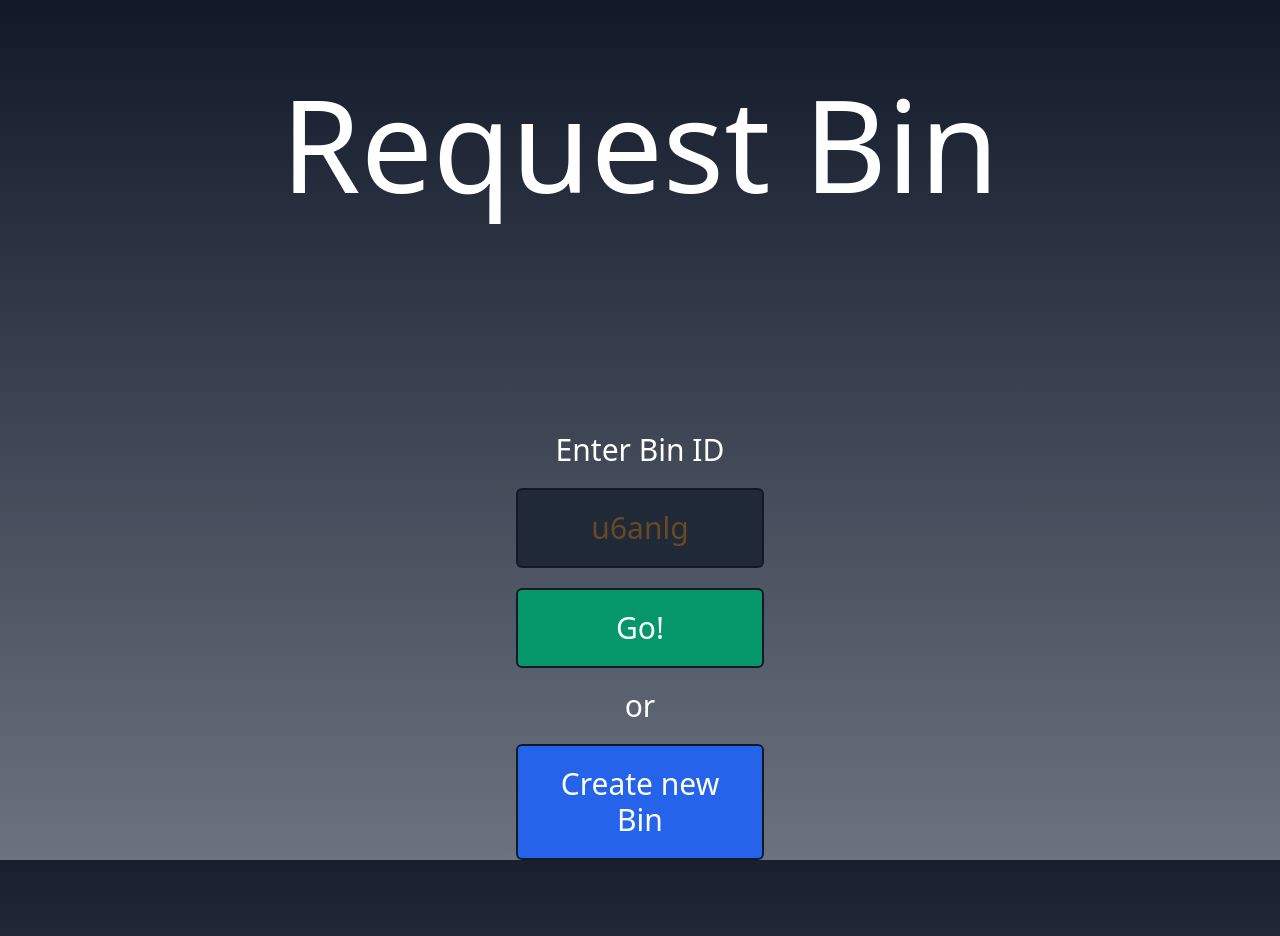
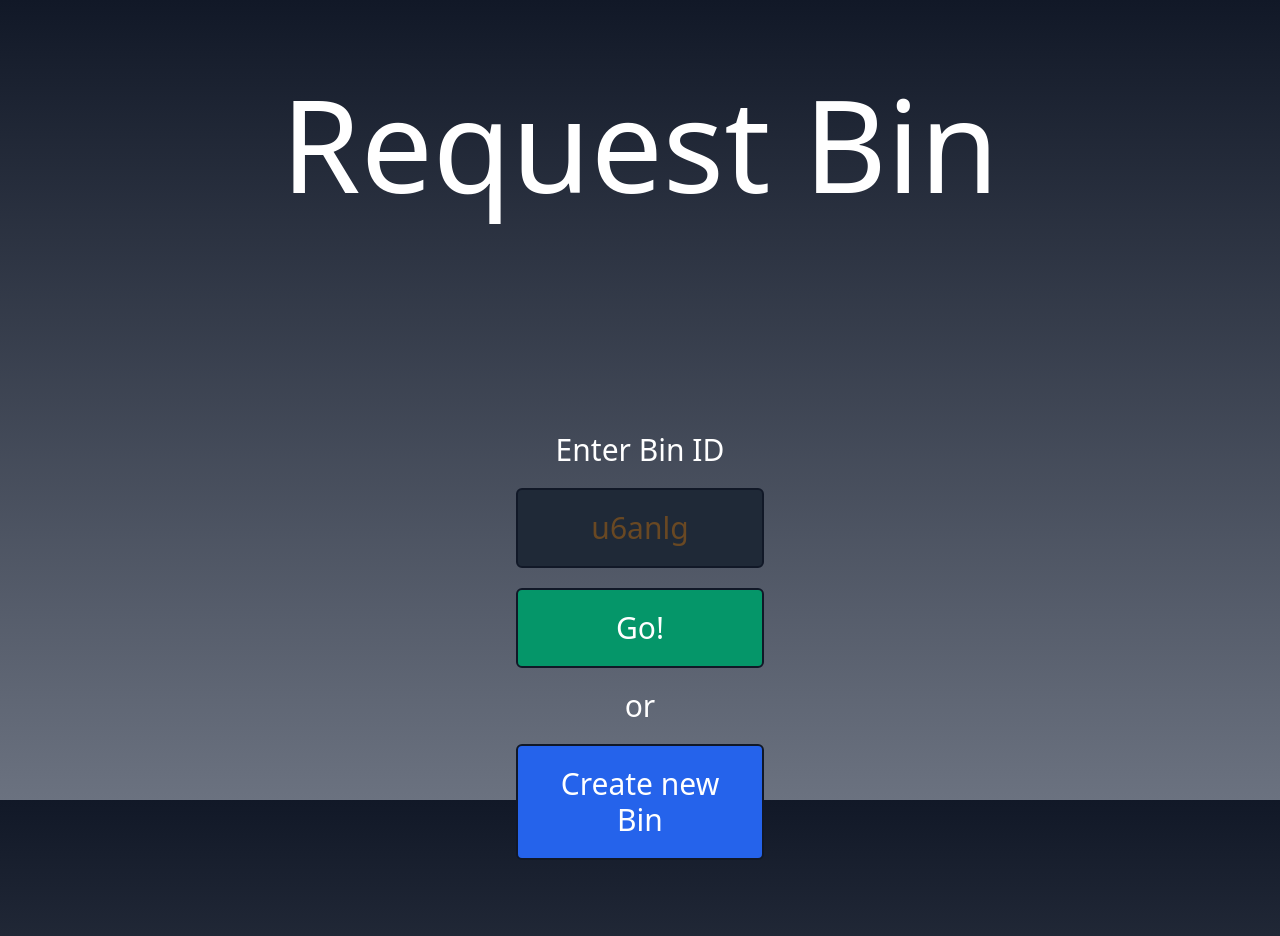
Before and after one commit to RdeHevia/http_request_chest, a React (Create React App) app in the folder frontend/: page / in a window 1280 px wide. Shown: the top 936 px of the page. Built offline with nearby package versions, Linux system fonts and the light colour scheme.

Commit message:
v1.1. bug fixed

```diff
--- a/frontend/src/components/BinPage.js
+++ b/frontend/src/components/BinPage.js
@@ -20,18 +20,19 @@ const BinPage = ({ binId, handleGoToHome }) => {
       setCreationTime(new Date(bin.createdAt).toLocaleString("en-US", dateConfig));
       setLastUpdateTime(new Date(bin.updatedAt).toLocaleString("en-US", dateConfig));
       setEndPoint(`${window.location.origin}${bin.endPoint}`);
-    }).then(bin => {
       if (bin.requests.length > 0) {
         const sortedRequests = bin.requests.sort((a, b) => new Date(b.createdAt) - new Date(a.createdAt))
         setRequests(sortedRequests);
         setCurrentRequestId(sortedRequests[0]._id);
       }
+    }).then(bin => {
     }).catch(err => console.log(err));
   }, []);
 
   const handleRefresh = async event => {
     event.preventDefault();
-    setRequests((await fetchRequests(binId)).reverse());
+    const sortedRequests = (await fetchRequests(binId)).sort((a, b) => new Date(b.createdAt) - new Date(a.createdAt));
+    setRequests(sortedRequests);
   }
 
   return (
--- a/frontend/src/components/Home.js
+++ b/frontend/src/components/Home.js
@@ -16,4 +16,5 @@ const Home = ({ handleGoToBin, binId, handleBinIdChange, handleCreateNewBin }) =
   )
 }
 // testing only: u6anlg
+// rename to cHesTTP
 export default Home;
--- a/frontend/src/index.css
+++ b/frontend/src/index.css
@@ -3,8 +3,12 @@
 @tailwind utilities;
 
 @layer base {
-  body {
+  html {
     /* background-color: #1b1e24 */
     @apply bg-gradient-to-b from-gray-900 to-gray-500 bg-fixed;
   }
 }
+
+html {
+  background-size: 2000px 2000x, cover;
+}
```
Also changed, not shown: 10 other files (tests, documents, lock files or other folders).
